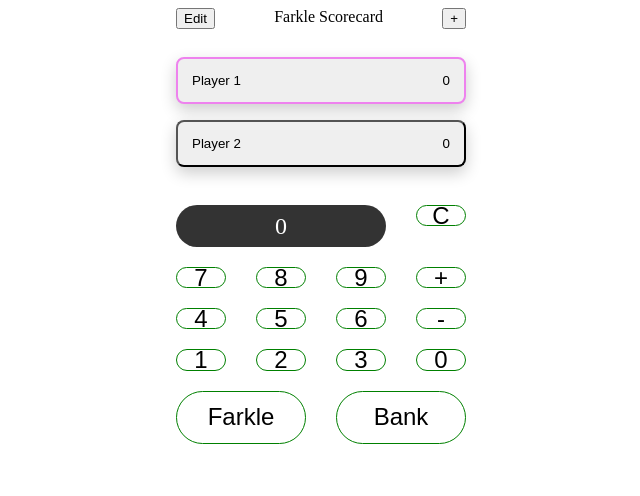
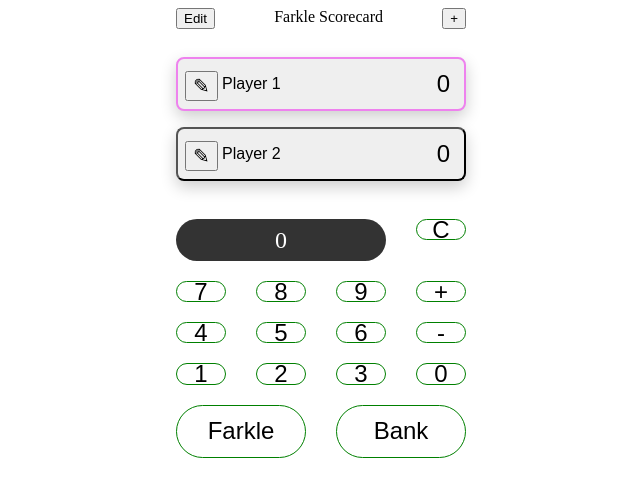
Before and after one commit to JoshuaSoileau/FarkleScorecard, a Next.js app: page / in a window 1280 px wide. Shown: the top 496 px of the page, without its empty margins (319-959 px from the left). Built offline with nearby package versions, Linux system fonts and the light colour scheme.

Commit message:
Add player name editting & fix zoom issue

```diff
--- a/components/Player/Player.jsx
+++ b/components/Player/Player.jsx
@@ -5,42 +5,69 @@ const Player = ({
   scores,
   active,
   playerIndex,
-  setActivePlayerIndex
+  setActivePlayerIndex,
+  renamePlayer
 }) => {
   const total =
     (scores.length && scores.reduce((one, two) => Number(one) + Number(two))) ||
     "0";
 
   return (
-    <button
-      className={active ? "is-active" : ""}
-      onClick={() => setActivePlayerIndex(playerIndex)}
-    >
-      <span>{name}</span>
-      <span>{total}</span>
-
+    <div>
+      <button
+        className="edit-player-name"
+        onClick={() =>
+          renamePlayer(playerIndex, prompt("Enter new player name:"))
+        }
+      >
+        ✎
+      </button>
+      <button
+        className={active ? "player-button is-active" : "player-button"}
+        onClick={() => setActivePlayerIndex(playerIndex)}
+      >
+        <span>{name}</span>
+        <span className="score">{total}</span>
+      </button>
       <style jsx>
         {`
-          button {
+          .player-button {
+            font-size: 16px;
+            line-height: 22px;
             display: flex;
             width: 100%;
             justify-content: space-between;
             border-radius: 8px;
             box-shadow: 0 6px 16px rgba(0, 0, 0, 0.2);
-            padding: 14px;
+            padding: 14px 14px 14px 44px;
             margin: 8px 0;
           }
 
-          button:focus {
+          .player-button:focus {
             outline: none;
           }
 
           .is-active {
             border: 2px solid violet;
           }
+
+          .score {
+            font-size: 24px;
+          }
+
+          div {
+            position: relative;
+          }
+
+          .edit-player-name {
+            position: absolute;
+            font-size: 20px;
+            top: 14px;
+            left: 9px;
+          }
         `}
       </style>
-    </button>
+    </div>
   );
 };
 
--- a/components/PlayerList/PlayerList.jsx
+++ b/components/PlayerList/PlayerList.jsx
@@ -2,7 +2,12 @@ import React from "react";
 import { Container, Row, Col } from "react-grid-system";
 import Player from "../Player/Player";
 
-const PlayerList = ({ players, activePlayerIndex, setActivePlayerIndex }) => {
+const PlayerList = ({
+  players,
+  activePlayerIndex,
+  setActivePlayerIndex,
+  renamePlayer
+}) => {
   if (!players.length)
     return (
       <div>
@@ -33,6 +38,7 @@ const PlayerList = ({ players, activePlayerIndex, setActivePlayerIndex }) => {
               playerIndex={index}
               active={index === activePlayerIndex}
               setActivePlayerIndex={setActivePlayerIndex}
+              renamePlayer={renamePlayer}
             />
           </Col>
         </Row>
--- a/pages/index.js
+++ b/pages/index.js
@@ -1,4 +1,5 @@
 import React, { useState } from "react";
+import Head from "next/head";
 import Header from "../components/Header/Header";
 import PlayerList from "../components/PlayerList/PlayerList";
 import Calculator from "../components/Calculator/Calculator";
@@ -54,13 +55,32 @@ const Home = () => {
     }
   };
 
+  const renamePlayer = (index, name) => {
+    let newPlayers = players;
+    newPlayers[index].name = name;
+
+    setPlayers(newPlayers);
+    if (activePlayerIndex + 1 >= players.length) {
+      setActivePlayerIndex(0);
+    } else {
+      setActivePlayerIndex(activePlayerIndex + 1);
+    }
+  };
+
   return (
     <div>
+      <Head>
+        <meta
+          name="viewport"
+          content="width=device-width, initial-scale=1.0, maximum-scale=1.0, user-scalable=0"
+        />
+      </Head>
       <Header title={title} addPlayer={addPlayer} />
       <PlayerList
         players={players}
         activePlayerIndex={activePlayerIndex}
         setActivePlayerIndex={setActivePlayerIndex}
+        renamePlayer={renamePlayer}
       />
       <Calculator addScore={addScore} />
 
```
Also changed, not shown: 1 other file (tests, documents, lock files or other folders).
